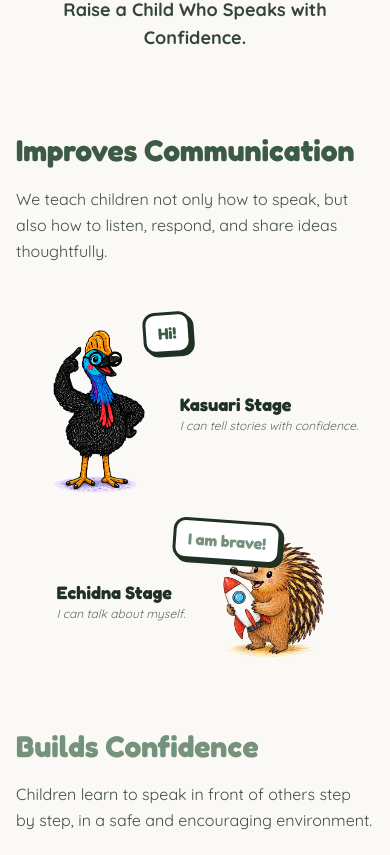
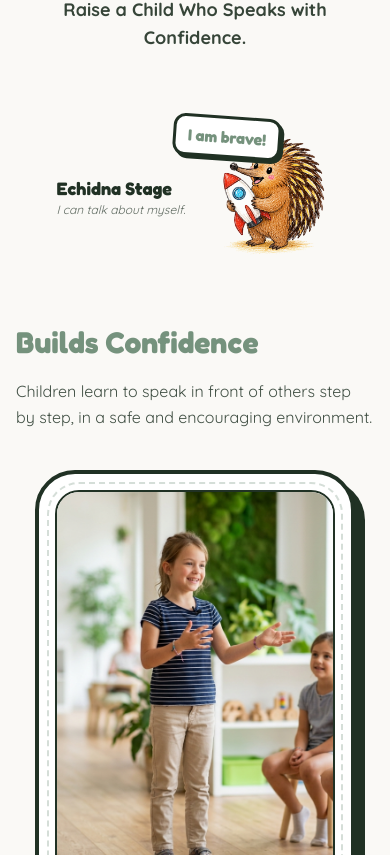
Before and after one commit to RyvelTS/miss-vey-classroom, a React (Vite) app: page / in a window 390 px wide. Shown: the part 1909-2764 px from the top of the page. Built offline with nearby package versions, Linux system fonts and the light colour scheme.

Commit message:
fix(layout):update layout

```diff
--- a/src/components/Curriculum.tsx
+++ b/src/components/Curriculum.tsx
@@ -299,6 +299,18 @@ export default function Curriculum({ onSelectCourse }: CurriculumProps) {
                         </p>
                       </div>
 
+                      {/* STEAM Badge — Bear Class only */}
+                      {selectedCourse.id === "bear" && (
+                        <div className="bg-brand-coral/10 border-2 border-brand-coral/30 rounded-2xl p-4 text-center">
+                          <span className="font-display text-sm font-black text-brand-coral uppercase tracking-widest">
+                            STEAM
+                          </span>
+                          <p className="font-sans text-xs text-brand-charcoal/70 mt-1 leading-relaxed">
+                            Science &middot; Technology &middot; Engineering &middot; Arts &middot; Mathematics
+                          </p>
+                        </div>
+                      )}
+
                       {/* Syllabus / Outcomes checklist */}
                       <div className="space-y-3">
                         <h5 className="font-display text-lg font-black text-brand-charcoal">
--- a/src/components/WhyChooseUs.tsx
+++ b/src/components/WhyChooseUs.tsx
@@ -28,7 +28,7 @@ export default function WhyChooseUs() {
           {/* ==================== ROW 1 ==================== */}
           <div className="grid grid-cols-1 md:grid-cols-2 lg:grid-cols-12 gap-10 lg:gap-12 items-center">
             {/* Left Column (Communication Block & Mascot) */}
-            <div className="lg:col-span-4 flex flex-col justify-between h-full space-y-10 order-1 lg:order-1 lg:translate-x-0 lg:z-20">
+            <div className="lg:col-span-4 flex flex-col justify-between h-full space-y-10 order-3 md:order-1 lg:order-1 lg:translate-x-0 lg:z-20">
               {/* Improves Communication */}
               <motion.div
                 initial={{ opacity: 0, x: -30 }}
@@ -78,7 +78,7 @@ export default function WhyChooseUs() {
             </div>
 
             {/* Center Column (Clara Public Speaking Image) */}
-            <div className="col-span-full lg:col-span-4 flex justify-center order-3 lg:order-2 lg:z-10 relative">
+            <div className="col-span-full lg:col-span-4 flex justify-center order-2 lg:z-10 relative">
               <motion.div
                 initial={{ opacity: 0, y: 40 }}
                 whileInView={{ opacity: 1, y: 0 }}
@@ -100,7 +100,7 @@ export default function WhyChooseUs() {
             </div>
 
             {/* Right Column (Echidna Mascot & Builds Confidence Block) */}
-            <div className="lg:col-span-4 flex flex-col justify-between h-full space-y-10 order-2 lg:order-3 lg:translate-x-0 lg:z-20">
+            <div className="lg:col-span-4 flex flex-col justify-between h-full space-y-10 order-1 md:order-2 lg:order-3 lg:translate-x-0 lg:z-20">
               {/* Echidna Mascot Card */}
               <motion.div
                 initial={{ opacity: 0, scale: 0.9 }}
@@ -108,7 +108,7 @@ export default function WhyChooseUs() {
                 viewport={{ once: true }}
                 transition={{ duration: 0.5, delay: 0.1 }}
                 className="flex items-center justify-center lg:justify-end gap-5 pb-6 lg:text-right animate-pulse-slow">
-                <div className=" order-1 lg:order-1">
+                <div>
                   <p className="font-display text-lg sm:text-xl font-black text-brand-charcoal">
                     {t("whyChooseUs.echidnaStage")}
                   </p>
@@ -116,7 +116,7 @@ export default function WhyChooseUs() {
                     {t("courses.echidna.subtitle")}
                   </p>
                 </div>
-                <div className="relative shrink-0 order-2 lg:order-2">
+                <div className="relative shrink-0">
                   <div className="w-32 h-32 sm:w-40 sm:h-40 lg:w-48 lg:h-48">
                     <img
                       src="/images/echidna_1784539773350.png"
```
